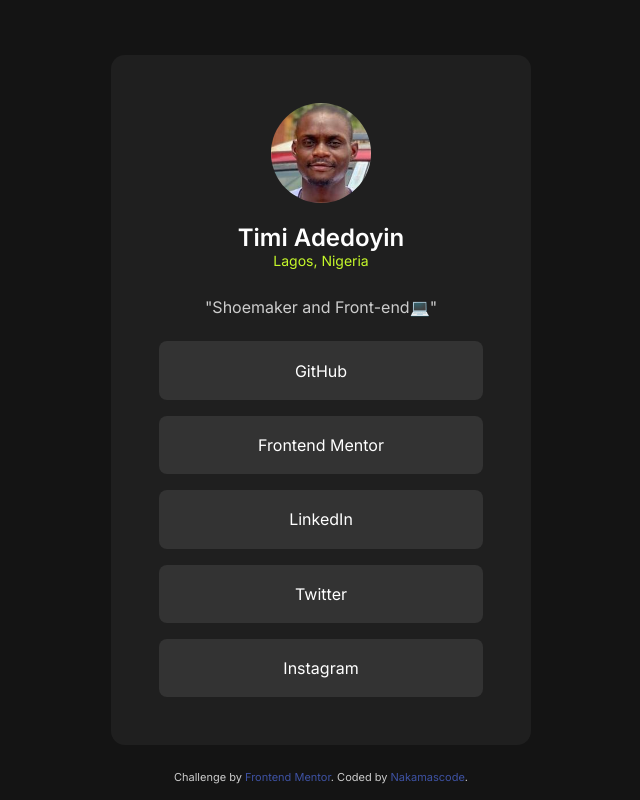
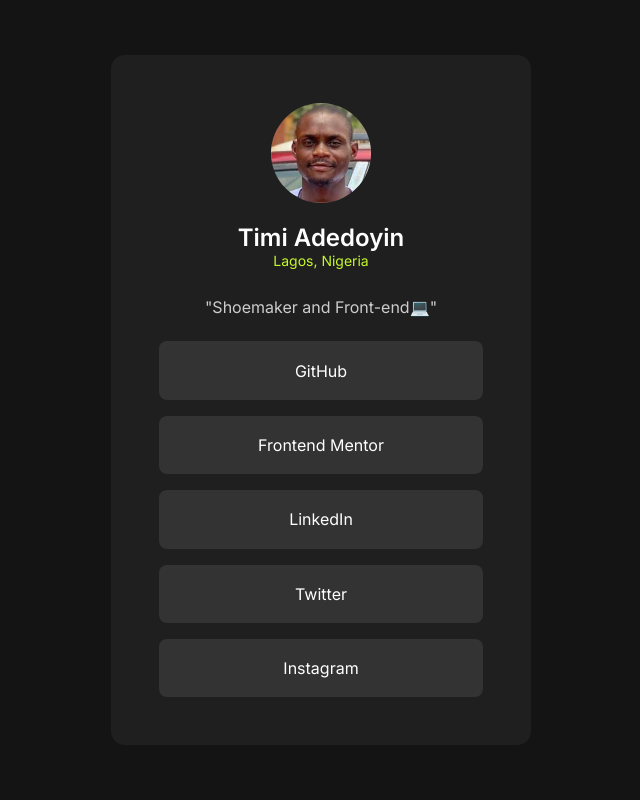
Before and after one commit to NakamasCode/Social-Card, a plain HTML site: page index.html in a window 1280 px wide. Shown: the whole page, without its empty margins (319-959 px from the left). Drawn offline with Linux system fonts and the light colour scheme.

Commit message:
Update index.html

```diff
--- a/index.html
+++ b/index.html
@@ -31,9 +31,6 @@
     </div>
   </div>
 
-  <div class="attribution">
-    Challenge by <a href="https://www.frontendmentor.io?ref=challenge" target="_blank">Frontend Mentor</a>.
-    Coded by <a href="#">Nakamascode</a>.
-  </div>
+
 </body>
 </html>
```
